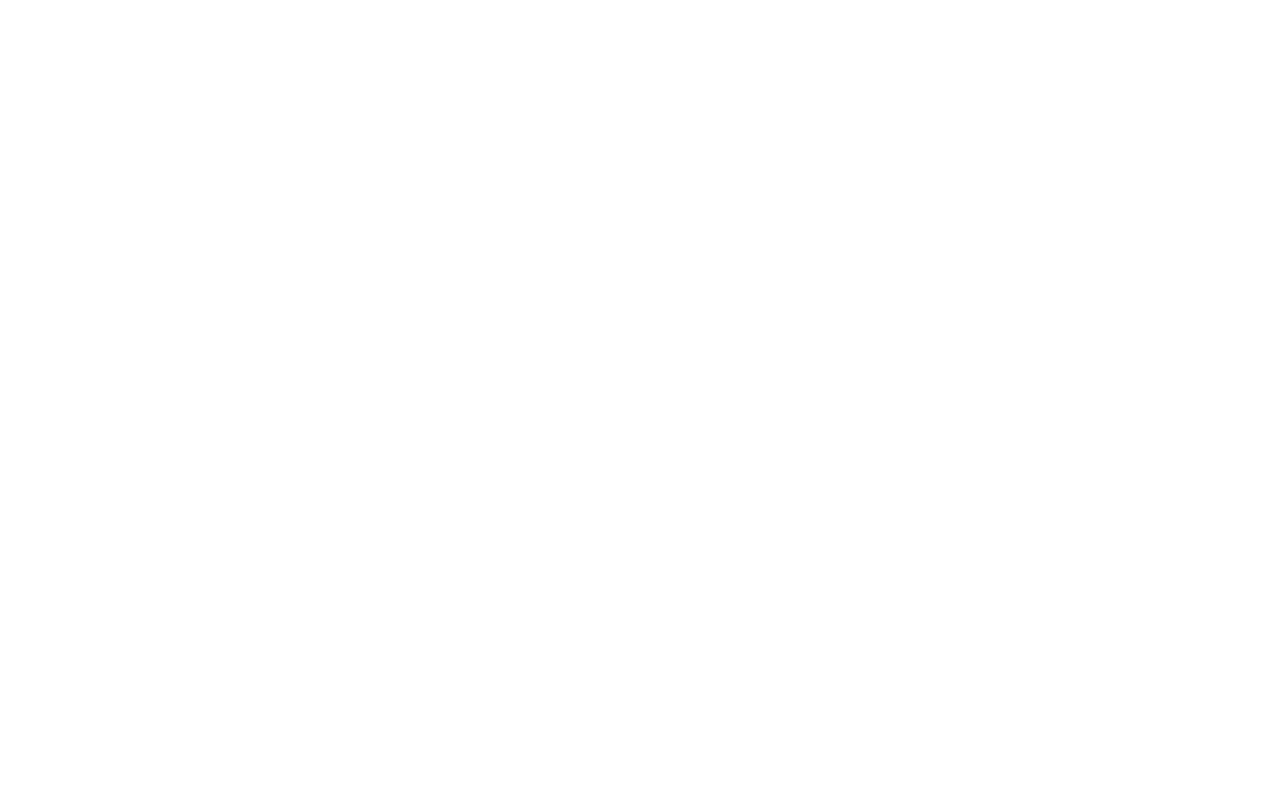
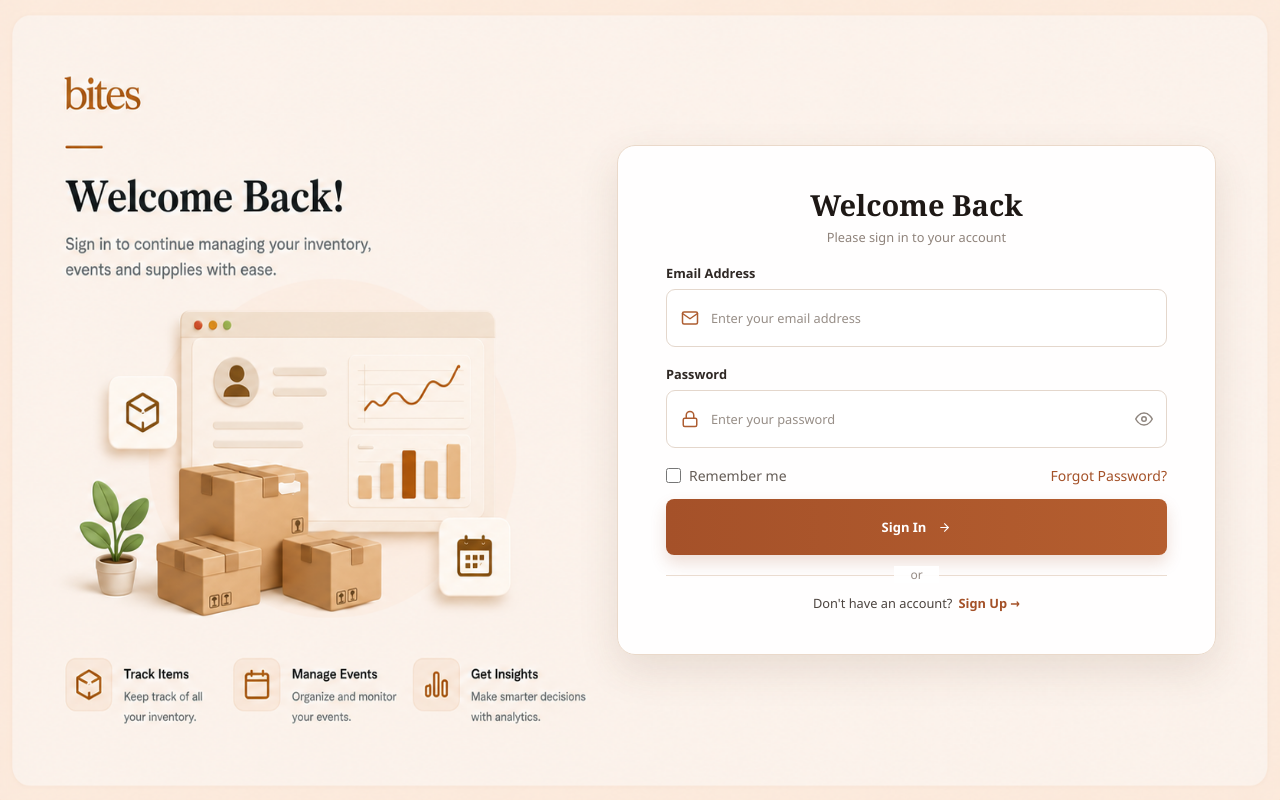
Before and after one commit to 12345nada/Bites-inventory, a React (Vite) app: page /login in a window 1280 px wide. Before the commit this address had no page. Built offline with nearby package versions, Linux system fonts and the light colour scheme.

Commit message:
Add authentication

```diff
--- a/src/App.jsx
+++ b/src/App.jsx
@@ -3,6 +3,10 @@ import {
   Routes,
   Route,
 } from "react-router-dom";
+
+import GetStarted from "./pages/GetStarted";
+import Login from "./pages/Login";
+import Register from "./pages/Register";
 
 import Dashboard from "./pages/Dashboard";
 import Events from "./pages/Events";
@@ -20,8 +24,26 @@ function App() {
   return (
     <BrowserRouter>
       <Routes>
+        {/* أول شاشة تظهر عند فتح المشروع */}
         <Route
           path="/"
+          element={<GetStarted />}
+        />
+
+        {/* Authentication */}
+        <Route
+          path="/login"
+          element={<Login />}
+        />
+
+        <Route
+          path="/register"
+          element={<Register />}
+        />
+
+        {/* Dashboard */}
+        <Route
+          path="/dashboard"
           element={<Dashboard />}
         />
 
--- a/src/pages/Login.jsx
+++ b/src/pages/Login.jsx
@@ -1,5 +1,8 @@
 import React, { useState } from "react";
-import { Link } from "react-router-dom";
+import {
+  Link,
+  useNavigate,
+} from "react-router-dom";
 
 import {
   FiMail,
@@ -13,7 +16,10 @@ import Background from "../assets/images/Background2.png";
 import "../styles/register.css";
 
 const Login = () => {
-  const [showPassword, setShowPassword] = useState(false);
+  const navigate = useNavigate();
+
+  const [showPassword, setShowPassword] =
+    useState(false);
 
   const [formData, setFormData] = useState({
     email: "",
@@ -22,18 +28,69 @@ const Login = () => {
   });
 
   const handleChange = (event) => {
-    const { name, value, type, checked } = event.target;
+    const {
+      name,
+      value,
+      type,
+      checked,
+    } = event.target;
 
     setFormData((previousData) => ({
       ...previousData,
-      [name]: type === "checkbox" ? checked : value,
+      [name]:
+        type === "checkbox"
+          ? checked
+          : value,
     }));
   };
 
   const handleSubmit = (event) => {
     event.preventDefault();
 
-    console.log("Login data:", formData);
+    const savedUser = JSON.parse(
+      localStorage.getItem("registeredUser")
+    );
+
+    if (!savedUser) {
+      alert(
+        "No account found. Please create an account first."
+      );
+
+      navigate("/register");
+      return;
+    }
+
+    const enteredEmail = formData.email
+      .trim()
+      .toLowerCase();
+
+    const isEmailCorrect =
+      savedUser.email === enteredEmail;
+
+    const isPasswordCorrect =
+      savedUser.password === formData.password;
+
+    if (
+      !isEmailCorrect ||
+      !isPasswordCorrect
+    ) {
+      alert("Incorrect email or password");
+      return;
+    }
+
+    if (formData.rememberMe) {
+      localStorage.setItem(
+        "isLoggedIn",
+        "true"
+      );
+    } else {
+      sessionStorage.setItem(
+        "isLoggedIn",
+        "true"
+      );
+    }
+
+    navigate("/dashboard");
   };
 
   return (
@@ -54,7 +111,9 @@ const Login = () => {
 
           <form onSubmit={handleSubmit}>
             <div className="input-group">
-              <label htmlFor="email">Email Address</label>
+              <label htmlFor="email">
+                Email Address
+              </label>
 
               <div className="input-wrapper">
                 <FiMail className="input-icon" />
@@ -73,14 +132,20 @@ const Login = () => {
             </div>
 
             <div className="input-group">
-              <label htmlFor="password">Password</label>
+              <label htmlFor="password">
+                Password
+              </label>
 
               <div className="input-wrapper">
                 <FiLock className="input-icon" />
 
                 <input
                   id="password"
-                  type={showPassword ? "text" : "password"}
+                  type={
+                    showPassword
+                      ? "text"
+                      : "password"
+                  }
                   name="password"
                   placeholder="Enter your password"
                   value={formData.password}
@@ -93,7 +158,9 @@ const Login = () => {
                   type="button"
                   className="toggle-icon"
                   onClick={() =>
-                    setShowPassword((previous) => !previous)
+                    setShowPassword(
+                      (previous) => !previous
+                    )
                   }
                   aria-label={
                     showPassword
@@ -101,7 +168,11 @@ const Login = () => {
                       : "Show password"
                   }
                 >
-                  {showPassword ? <FiEyeOff /> : <FiEye />}
+                  {showPassword ? (
+                    <FiEyeOff />
+                  ) : (
+                    <FiEye />
+                  )}
                 </button>
               </div>
             </div>
@@ -118,12 +189,15 @@ const Login = () => {
                 <span>Remember me</span>
               </label>
 
-              <a href="/forgot-password">
+              <Link to="/forgot-password">
                 Forgot Password?
-              </a>
+              </Link>
             </div>
 
-            <button type="submit" className="create-btn">
+            <button
+              type="submit"
+              className="create-btn"
+            >
               Sign In
               <FiArrowRight />
             </button>
@@ -134,7 +208,9 @@ const Login = () => {
 
             <p className="signin-text">
               Don&apos;t have an account?
-              <Link to="/register">Sign Up →</Link>
+              <Link to="/register">
+                Sign Up →
+              </Link>
             </p>
           </form>
         </div>
--- a/src/pages/Register.jsx
+++ b/src/pages/Register.jsx
@@ -1,5 +1,8 @@
 import React, { useState } from "react";
-import { Link } from "react-router-dom";
+import {
+  Link,
+  useNavigate,
+} from "react-router-dom";
 
 import {
   FiUser,
@@ -14,8 +17,11 @@ import Background from "../assets/images/register-background.png";
 import "../styles/register.css";
 
 const Register = () => {
+  const navigate = useNavigate();
+
   const [showPassword, setShowPassword] = useState(false);
-  const [showConfirmPassword, setShowConfirmPassword] = useState(false);
+  const [showConfirmPassword, setShowConfirmPassword] =
+    useState(false);
 
   const [formData, setFormData] = useState({
     fullName: "",
@@ -46,12 +52,28 @@ const Register = () => {
   const handleSubmit = (event) => {
     event.preventDefault();
 
-    if (formData.password !== formData.confirmPassword) {
+    if (
+      formData.password !==
+      formData.confirmPassword
+    ) {
       alert("Passwords do not match");
       return;
     }
 
-    console.log("Form submitted:", formData);
+    const userData = {
+      fullName: formData.fullName.trim(),
+      email: formData.email.trim().toLowerCase(),
+      password: formData.password,
+    };
+
+    localStorage.setItem(
+      "registeredUser",
+      JSON.stringify(userData)
+    );
+
+    alert("Account created successfully");
+
+    navigate("/login");
   };
 
   return (
@@ -72,7 +94,9 @@ const Register = () => {
 
           <form onSubmit={handleSubmit}>
             <div className="input-group">
-              <label htmlFor="fullName">Full Name</label>
+              <label htmlFor="fullName">
+                Full Name
+              </label>
 
               <div className="input-wrapper">
                 <FiUser className="input-icon" />
@@ -91,7 +115,9 @@ const Register = () => {
             </div>
 
             <div className="input-group">
-              <label htmlFor="email">Email Address</label>
+              <label htmlFor="email">
+                Email Address
+              </label>
 
               <div className="input-wrapper">
                 <FiMail className="input-icon" />
@@ -110,14 +136,20 @@ const Register = () => {
             </div>
 
             <div className="input-group">
-              <label htmlFor="password">Password</label>
+              <label htmlFor="password">
+                Password
+              </label>
 
               <div className="input-wrapper">
                 <FiLock className="input-icon" />
 
                 <input
                   id="password"
-                  type={showPassword ? "text" : "password"}
+                  type={
+                    showPassword
+                      ? "text"
+                      : "password"
+                  }
                   name="password"
                   placeholder="Enter your password"
                   value={formData.password}
@@ -129,20 +161,44 @@ const Register = () => {
                 <button
                   type="button"
                   className="toggle-icon"
-                  onClick={() => setShowPassword((previous) => !previous)}
+                  onClick={() =>
+                    setShowPassword(
+                      (previous) => !previous
+                    )
+                  }
                   aria-label={
-                    showPassword ? "Hide password" : "Show password"
+                    showPassword
+                      ? "Hide password"
+                      : "Show password"
                   }
                 >
-                  {showPassword ? <FiEyeOff /> : <FiEye />}
+                  {showPassword ? (
+                    <FiEyeOff />
+                  ) : (
+                    <FiEye />
+                  )}
                 </button>
               </div>
 
               <div className="password-strength">
                 <div className="strength-bar">
-                  <span className={strength >= 1 ? "active" : ""}></span>
-                  <span className={strength >= 2 ? "active" : ""}></span>
-                  <span className={strength >= 3 ? "active" : ""}></span>
+                  <span
+                    className={
+                      strength >= 1 ? "active" : ""
+                    }
+                  ></span>
+
+                  <span
+                    className={
+                      strength >= 2 ? "active" : ""
+                    }
+                  ></span>
+
+                  <span
+                    className={
+                      strength >= 3 ? "active" : ""
+                    }
+                  ></span>
                 </div>
 
                 <small>Password strength</small>
@@ -159,7 +215,11 @@ const Register = () => {
 
                 <input
                   id="confirmPassword"
-                  type={showConfirmPassword ? "text" : "password"}
+                  type={
+                    showConfirmPassword
+                      ? "text"
+                      : "password"
+                  }
                   name="confirmPassword"
                   placeholder="Confirm your password"
                   value={formData.confirmPassword}
@@ -172,7 +232,9 @@ const Register = () => {
                   type="button"
                   className="toggle-icon"
                   onClick={() =>
-                    setShowConfirmPassword((previous) => !previous)
+                    setShowConfirmPassword(
+                      (previous) => !previous
+                    )
                   }
                   aria-label={
                     showConfirmPassword
@@ -180,12 +242,19 @@ const Register = () => {
                       : "Show confirm password"
                   }
                 >
-                  {showConfirmPassword ? <FiEyeOff /> : <FiEye />}
+                  {showConfirmPassword ? (
+                    <FiEyeOff />
+                  ) : (
+                    <FiEye />
+                  )}
                 </button>
               </div>
             </div>
 
-            <button type="submit" className="create-btn">
+            <button
+              type="submit"
+              className="create-btn"
+            >
               Create Account
               <FiArrowRight />
             </button>
@@ -196,7 +265,9 @@ const Register = () => {
 
             <p className="signin-text">
               Already have an account?
-              <Link to="/login">Sign In →</Link>
+              <Link to="/login">
+                Sign In →
+              </Link>
             </p>
           </form>
         </div>
```
